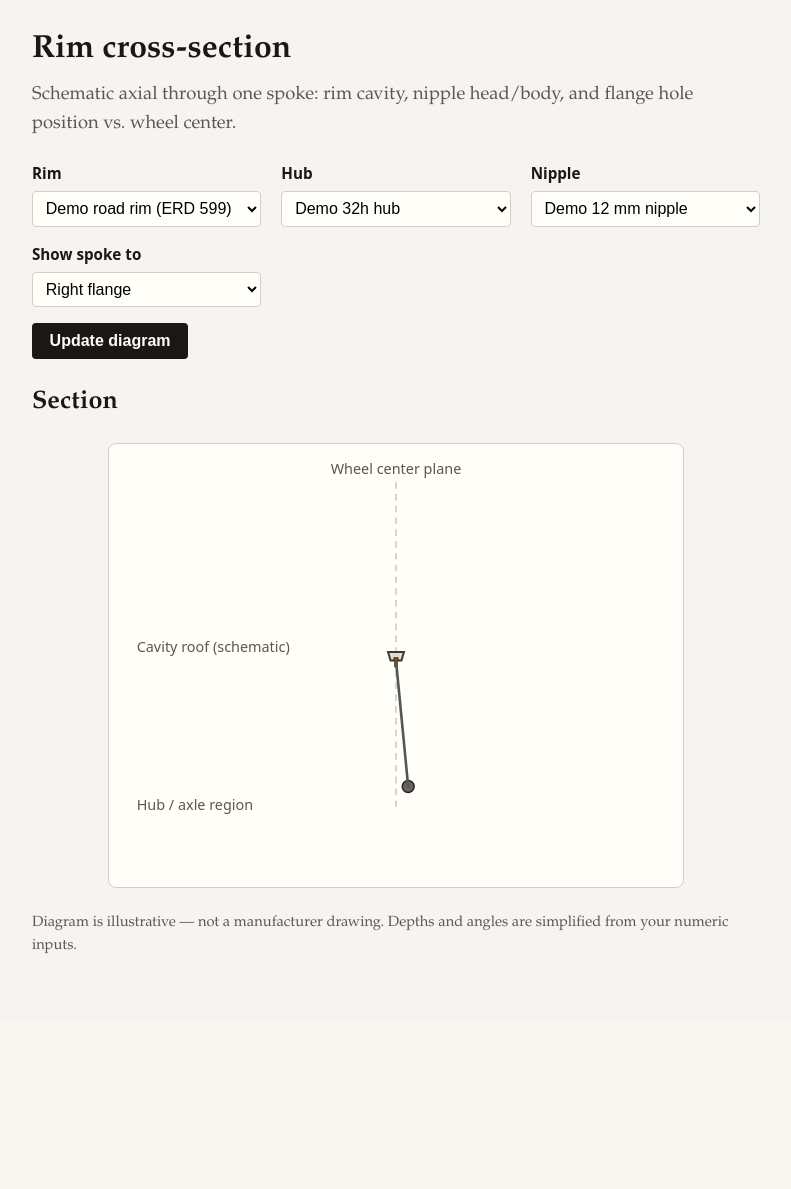
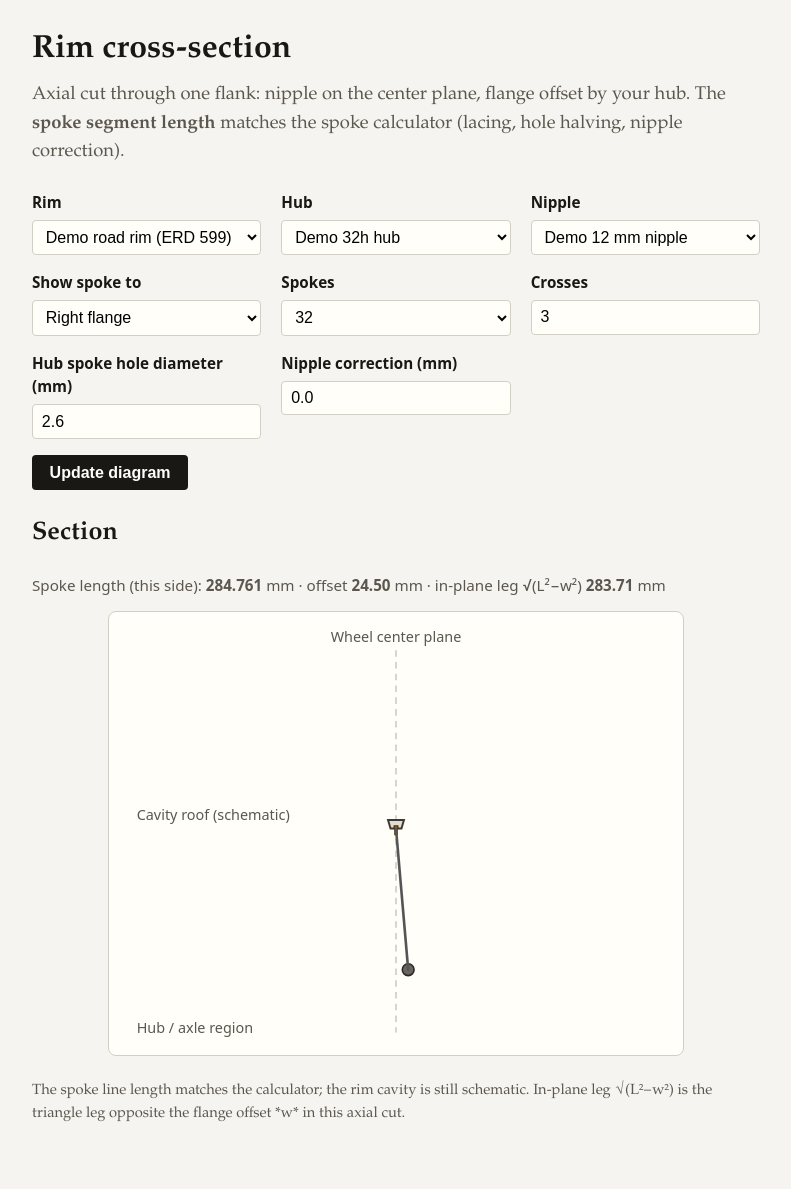
Before and after one commit to propyless/wuilder, a Django app: page /section/ in a window 1280 px wide. Shown: the part 55-1244 px from the top of the page, without its empty margins (244-1035 px from the left). Before the commit the page ends 1009 px from the top, so only its background shows below. Run offline with Django 5.2, Linux system fonts and the light colour scheme; data comes from the database, SQL or seed files in the repository.

Commit message:
feat: rim section spoke uses calculated spoke length and lacing inputs

```diff
--- a/core/forms.py
+++ b/core/forms.py
@@ -111,9 +111,54 @@ class SectionDiagramForm(forms.Form):
         initial="right",
         label="Show spoke to",
     )
+    spoke_count = forms.TypedChoiceField(
+        label="Spokes",
+        coerce=int,
+        choices=_spoke_count_choices(),
+        initial=32,
+    )
+    crosses = forms.IntegerField(
+        label="Crosses",
+        min_value=0,
+        max_value=20,
+        initial=3,
+    )
+    flange_hole_diameter_mm = forms.FloatField(
+        label="Hub spoke hole diameter (mm)",
+        required=False,
+        initial=2.6,
+        min_value=0,
+        max_value=10,
+        help_text="Same as spoke calculator: subtracts half from length. Use 0 for raw triangle only.",
+    )
+    nipple_correction_mm = forms.FloatField(
+        label="Nipple correction (mm)",
+        required=False,
+        initial=0.0,
+    )
 
     def __init__(self, *args, **kwargs):
         super().__init__(*args, **kwargs)
         self.fields["rim"].queryset = Rim.objects.all()
         self.fields["hub"].queryset = Hub.objects.all()
         self.fields["nipple"].queryset = Nipple.objects.all()
+
+    def clean(self):
+        data = super().clean()
+        if not data:
+            return data
+        if data.get("nipple_correction_mm") is None:
+            data["nipple_correction_mm"] = 0.0
+        if data.get("flange_hole_diameter_mm") is None:
+            data["flange_hole_diameter_mm"] = 0.0
+        sc = data.get("spoke_count")
+        cx = data.get("crosses")
+        if sc is not None and cx is not None:
+            limit = max_crosses(int(sc))
+            if cx > limit:
+                self.add_error(
+                    "crosses",
+                    f"For {sc} spokes, crosses must be ≤ {limit} "
+                    f"(tangential hole spacing).",
+                )
+        return data
--- a/core/section_layout.py
+++ b/core/section_layout.py
@@ -1,16 +1,20 @@
 """
 2D schematic layout (axial plane through one spoke) for rim + nipple + spoke.
 
-Not a true 3D projection — a readable cross-section for “how deep does the nipple
-sit” and where the hub flange sits relative to the rim plane (x = wheel center).
+The nipple sits on the wheel center plane (x). The flange hole is offset axially by
+the hub flange offset *w*. The spoke segment length matches the same **ordering**
+length as `core.spoke_length` (including hub-hole halving and nipple correction):
+planar separation is sqrt(L² − w²) so hypot(axial, planar) = L indrawing units.
 """
 
 from __future__ import annotations
 
+import math
 from dataclasses import dataclass
 from typing import Literal
 
 from .models import Hub, Nipple, Rim
+from .spoke_length import spoke_length_mm
 
 Side = Literal["left", "right"]
 
@@ -33,6 +37,9 @@ class SectionDiagram:
     head_top_y: float
     rim_top_y: float
     scale_mm_per_px: float
+    spoke_length_mm: float
+    flange_offset_mm: float
+    planar_chord_mm: float
 
 
 def build_section_layout(
@@ -41,15 +48,13 @@ def build_section_layout(
     nipple: Nipple,
     *,
     side: Side,
+    spoke_count: int,
+    crosses: int,
+    flange_hole_diameter_mm: float = 0.0,
+    nipple_correction_mm: float = 0.0,
 ) -> SectionDiagram:
-    # Pixels per mm — tuned so typical road wheel fits ~400×320 viewBox.
     s = 0.38
     cx = 210.0
-    hub_axis_y = 270.0
-
-    erd_r_px = (rim.erd_mm / 2.0) * s
-    nipple_y = hub_axis_y - erd_r_px
-    nipple_x = cx
 
     if side == "left":
         offset_mm = hub.left_flange_offset_mm
@@ -60,21 +65,43 @@ def build_section_layout(
         pcd_mm = hub.right_flange_pcd_mm
         sign = 1.0
 
-    r_f_px = (pcd_mm / 2.0) * s
-    flange_x = cx + sign * offset_mm * s
-    flange_y = hub_axis_y - r_f_px
+    r_fl_mm = pcd_mm / 2.0
+    raw = spoke_length_mm(
+        rim.erd_mm, r_fl_mm, offset_mm, crosses, spoke_count
+    )
+    spoke_L = (
+        raw
+        - (flange_hole_diameter_mm / 2.0)
+        + nipple_correction_mm
+    )
+
+    w = offset_mm
+    under_chord = spoke_L * spoke_L - w * w
+    planar_chord_mm = math.sqrt(max(under_chord, 0.0))
+
+    erd_r_px = (rim.erd_mm / 2.0) * s
+    # Anchor layout from a nominal hub-axis baseline so typical wheels fit the viewbox.
+    hub_axis_y = 270.0
+    nipple_y = hub_axis_y - erd_r_px
+    nipple_x = cx
+
+    dx_px = sign * w * s
+    flange_x = cx + dx_px
+    dy_px = planar_chord_mm * s
+    flange_y = nipple_y + dy_px
+
+    hub_axis_y = flange_y + 48.0
 
     inner_w = rim.inner_width_mm * s
     well_d = rim.well_depth_mm * s
     lip = max(5.0 * s, inner_w * 0.06)
 
     y_rim_top = nipple_y - well_d
+    x_out_l = cx - inner_w / 2 - lip
+    x_out_r = cx + inner_w / 2 + lip
     x_in_l = cx - inner_w / 2
     x_in_r = cx + inner_w / 2
-    x_out_l = cx - inner_w / 2 - lip
-    x_out_r = cx + inner_w / 2 + lip
 
-    # Schematic trapezoid cavity: outer lip at rim top, inner width at nipple seat.
     rim_path = (
         f"M {x_out_l:.2f} {y_rim_top:.2f} L {x_out_r:.2f} {y_rim_top:.2f} "
         f"L {x_in_r:.2f} {nipple_y:.2f} L {x_in_l:.2f} {nipple_y:.2f} Z"
@@ -121,4 +148,7 @@ def build_section_layout(
         head_top_y=head_top,
         rim_top_y=y_rim_top,
         scale_mm_per_px=s,
+        spoke_length_mm=spoke_L,
+        flange_offset_mm=w,
+        planar_chord_mm=planar_chord_mm,
     )
--- a/core/views.py
+++ b/core/views.py
@@ -110,23 +110,41 @@ def rim_section(request):
         if request.GET:
             form = SectionDiagramForm(request.GET)
             if form.is_valid():
+                d = form.cleaned_data
                 diagram = build_section_layout(
-                    form.cleaned_data['rim'],
-                    form.cleaned_data['hub'],
-                    form.cleaned_data['nipple'],
-                    side=form.cleaned_data['side'],
+                    d['rim'],
+                    d['hub'],
+                    d['nipple'],
+                    side=d['side'],
+                    spoke_count=int(d['spoke_count']),
+                    crosses=d['crosses'],
+                    flange_hole_diameter_mm=d['flange_hole_diameter_mm'],
+                    nipple_correction_mm=d['nipple_correction_mm'],
                 )
         else:
             rim = Rim.objects.order_by('pk').first()
             hub = Hub.objects.order_by('pk').first()
             nip = Nipple.objects.order_by('pk').first()
-            diagram = build_section_layout(rim, hub, nip, side='right')
+            diagram = build_section_layout(
+                rim,
+                hub,
+                nip,
+                side='right',
+                spoke_count=32,
+                crosses=3,
+                flange_hole_diameter_mm=2.6,
+                nipple_correction_mm=0.0,
+            )
             form = SectionDiagramForm(
                 initial={
                     'rim': rim.pk,
                     'hub': hub.pk,
                     'nipple': nip.pk,
                     'side': 'right',
+                    'spoke_count': 32,
+                    'crosses': 3,
+                    'flange_hole_diameter_mm': 2.6,
+                    'nipple_correction_mm': 0.0,
                 }
             )
 
--- a/static/css/app.css
+++ b/static/css/app.css
@@ -229,6 +229,13 @@ body {
   margin-top: 1.5rem;
 }
 
+.section-stats {
+  font-size: 0.95rem;
+  color: var(--muted);
+  margin: 0 0 0.75rem;
+  font-family: system-ui, -apple-system, "Segoe UI", sans-serif;
+}
+
 .section-svg-wrap {
   max-width: min(100%, 36rem);
   margin: 0 auto;
--- a/templates/core/includes/section_svg.html
+++ b/templates/core/includes/section_svg.html
@@ -1,5 +1,10 @@
 <section class="section-panel prose" aria-label="Rim cross-section diagram">
   <h2>Section</h2>
+  <p class="section-stats">
+    Spoke length (this side): <strong>{{ diagram.spoke_length_mm|floatformat:3 }}</strong> mm
+    · offset <strong>{{ diagram.flange_offset_mm|floatformat:2 }}</strong> mm
+    · in-plane leg √(L²−w²) <strong>{{ diagram.planar_chord_mm|floatformat:2 }}</strong> mm
+  </p>
   <div class="section-svg-wrap">
     <svg
       xmlns="http://www.w3.org/2000/svg"
--- a/templates/core/rim_section.html
+++ b/templates/core/rim_section.html
@@ -5,7 +5,7 @@
 {% block content %}
   <div class="prose">
     <h1>Rim cross-section</h1>
-    <p class="lede">Schematic axial through one spoke: rim cavity, nipple head/body, and flange hole position vs. wheel center.</p>
+    <p class="lede">Axial cut through one flank: nipple on the center plane, flange offset by your hub. The <strong>spoke segment length</strong> matches the spoke calculator (lacing, hole halving, nipple correction).</p>
   </div>
 
   {% if not has_parts %}
@@ -28,6 +28,6 @@
       {% include "core/includes/section_svg.html" %}
     {% endif %}
 
-    <p class="prose note">Diagram is illustrative — not a manufacturer drawing. Depths and angles are simplified from your numeric inputs.</p>
+    <p class="prose note">The spoke line length matches the calculator; the rim cavity is still schematic. In-plane leg √(L²−w²) is the triangle leg opposite the flange offset *w* in this axial cut.</p>
   {% endif %}
 {% endblock %}
```
Also changed, not shown: core/tests/test_section.py (+29 -2 lines).
